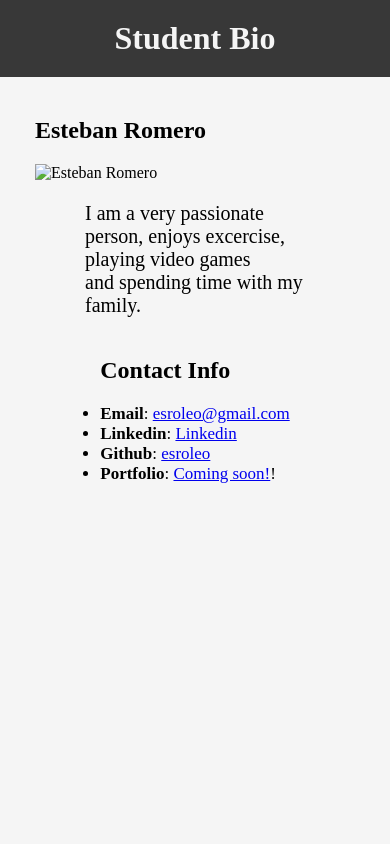
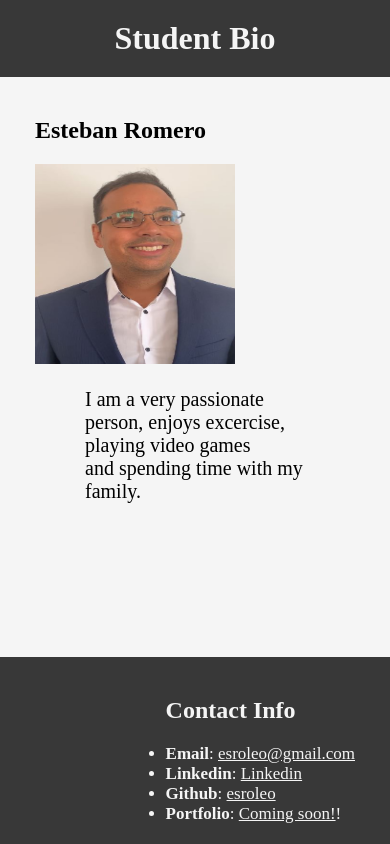
Before and after one commit to esroleo/esroleo.github.io, a plain HTML site: page index_flex.html in a window 390 px wide. Drawn offline with Linux system fonts and the light colour scheme; files that its build step writes are made by us from their sources.

Commit message:
Flex footer added-Desktop test completed-mobile pending

```diff
--- a/assets/styles/style_flex.css
+++ b/assets/styles/style_flex.css
@@ -4,6 +4,7 @@
     padding: 0;
     box-sizing: border-box;
 }
+
 
 
 header {
@@ -37,9 +38,29 @@ ul li {
 
 }
 
+footer {
+    padding: 20px 35px;
+    background-color: whitesmoke;
+    display: flex;
+    justify-content: flex-end;
+    flex-wrap: wrap;
+    background-color: #383838;
+    color: whitesmoke;
+    position: absolute;
+    bottom: 0;
+    width: 100%;
+
+
+}
+
+footer ul li a{
+    color: whitesmoke;
+}
+
 
 .container {
 
+    height: 600px;
     padding: 20px 35px;
     background-color: whitesmoke;
     display: flex;
@@ -59,3 +80,8 @@ ul li {
     font-family: "Times New Roman", Times, serif;
     font-size: 20px;
 }
+
+#footer-info {
+    height: 0px;
+
+}
--- a/index_flex.html
+++ b/index_flex.html
@@ -4,7 +4,7 @@
     <meta charset="UTF-8" />
     <title>HTML + CSS</title>
 
-    <link rel="stylesheet" type="text/css" href="./style_flex.css" />
+    <link rel="stylesheet" type="text/css" href="./assets/styles/style_flex.css"/>
   </head>
 
   <body>
@@ -19,24 +19,28 @@
         <h2>Esteban Romero</h2>
 
 
-        <img id="bio-images" src="../Images/Sideways2-updated.JPG" alt="Esteban Romero" width="200" height="200">
+        <img id="bio-images" src="./assets/images/Sideways2-updated.JPG" alt="Esteban Romero" width="200" height="200">
 
         <p>
           I am a very passionate person, enjoys excercise, playing video games
           <br>and spending time with my family.
         </p>
       </section>
+    </div>
 
+    <footer>
+      <div class="footer">
         <section id="contact-info">
           <h2>Contact Info</h2>
           <ul>
             <li><strong>Email</strong>: <a href=mailto:esroleo@gmail.com>esroleo@gmail.com</a></li>
             <li><strong>Linkedin</strong>: <a href="https://www.linkedin.com/in/esroleo/" target="_blank">Linkedin</a></li>
             <li><strong>Github</strong>: <a href="https://github.com/esroleo/" target="_blank">esroleo</a></li>
-          <li><strong>Portfolio</strong>: <a href="pageNotFound.html" target="_blank"> Coming soon!</a>!</li>
+            <li><strong>Portfolio</strong>: <a href="pageNotFound.html" target="_blank">Coming soon!</a>!</li>
           </ul>
         </section>
      </div>
+    </footer>
 
 
 
```
Also changed, not shown: assets/images/100-html-css-mockup.png (added), assets/images/Sideways 2.jpg (added), assets/images/Sideways2-updated.JPG (added). Lines whose indentation alone changed are shown as unchanged.
